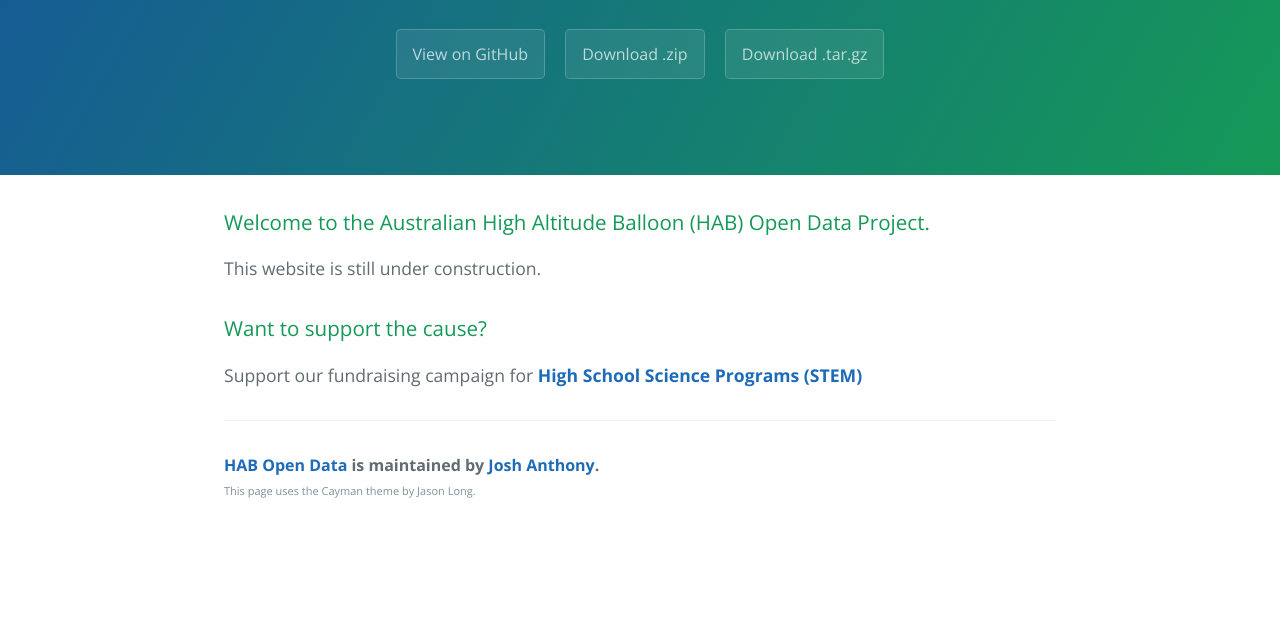
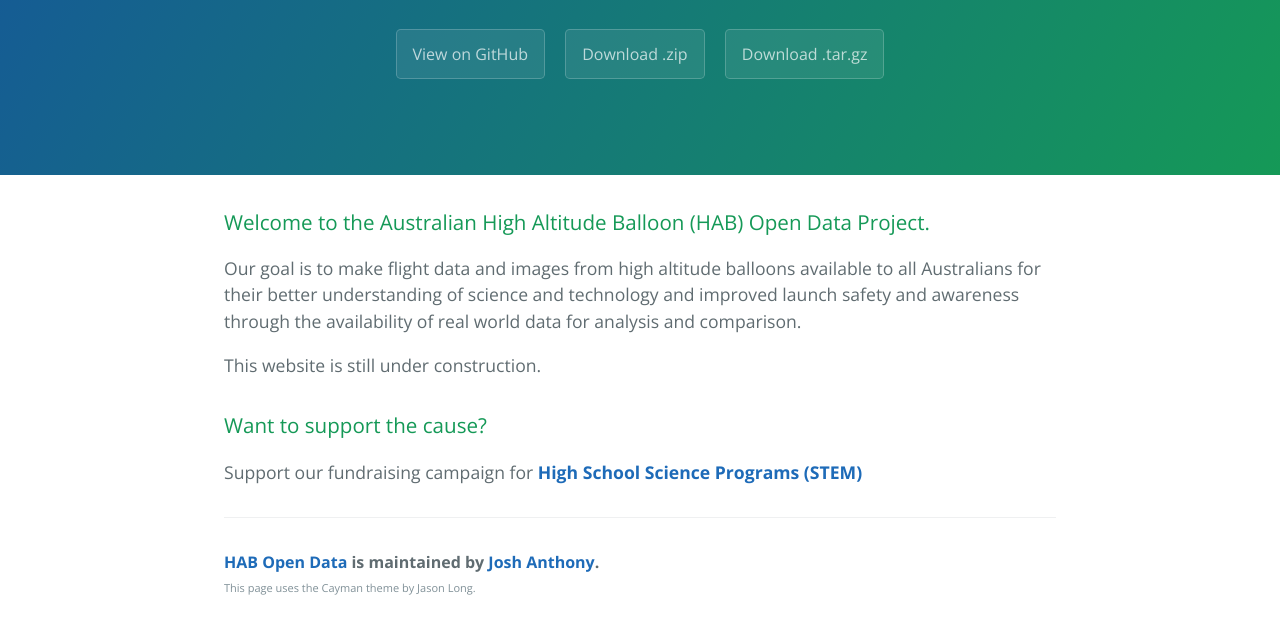
Before and after one commit to joshanthony/opendata-hab, a plain HTML site: page index.html in a window 1280 px wide. Shown: the part 208-838 px from the top of the page. Before the commit the page ends 800 px from the top, so only its background shows below. Drawn offline with nearby package versions, Linux system fonts and the light colour scheme.

Commit message:
Update index.html

```diff
--- a/index.html
+++ b/index.html
@@ -21,7 +21,7 @@
     <section class="main-content">
       <h3>
 <a id="welcome-to-the-hab-open-data-page" class="anchor" href="#welcome-to-the-hab-open-data-page" aria-hidden="true"><span aria-hidden="true" class="octicon octicon-link"></span></a>Welcome to the Australian High Altitude Balloon (HAB) Open Data Project.</h3>
-
+<p>Our goal is to make flight data and images from high altitude balloons available to all Australians for their better understanding of science and technology and improved launch safety and awareness through the availability of real world data for analysis and comparison.</p>
 <p>This website is still under construction.</p>
 <h3>Want to support the cause?</h3>
 <p>Support our fundraising campaign for <strong><a href="https://www.mycause.com.au/page/128466/fund-raising-for-high-school-science-programs-stem">High School Science Programs (STEM)</a></strong></p>
```
